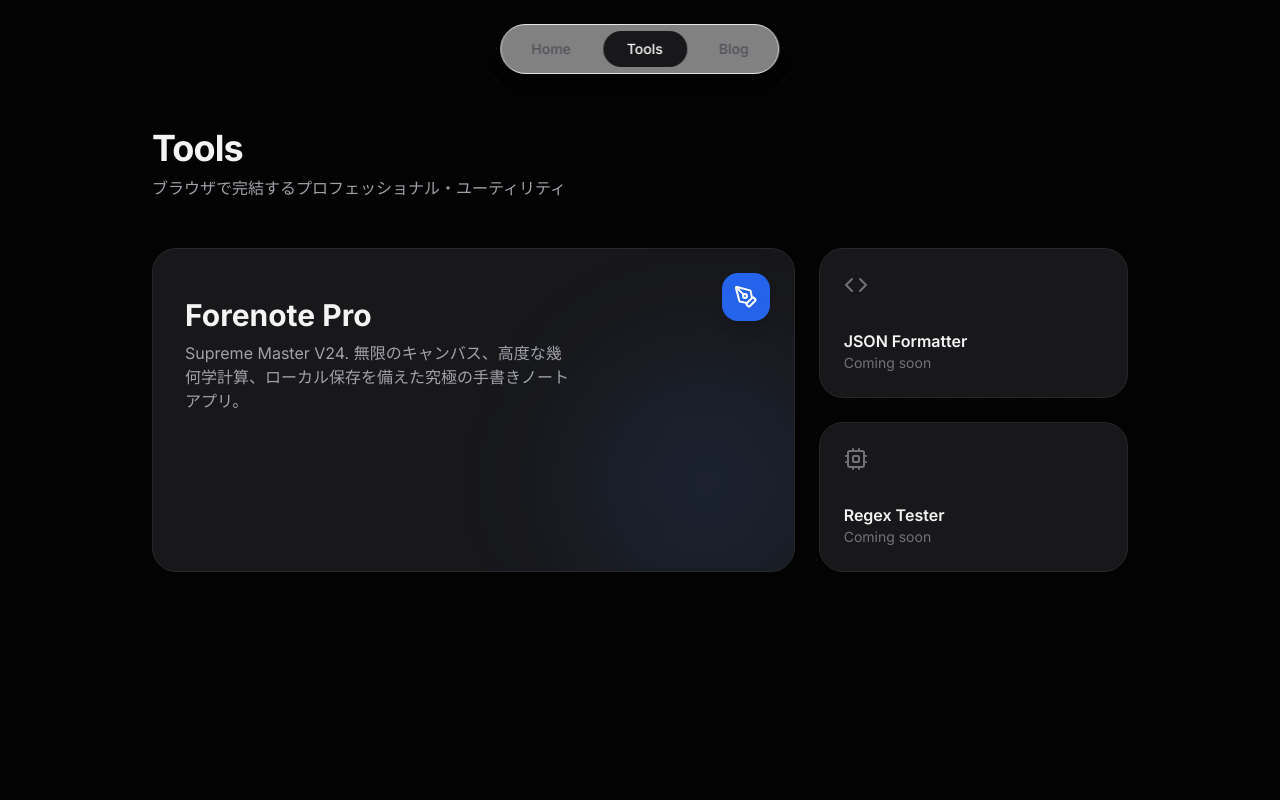
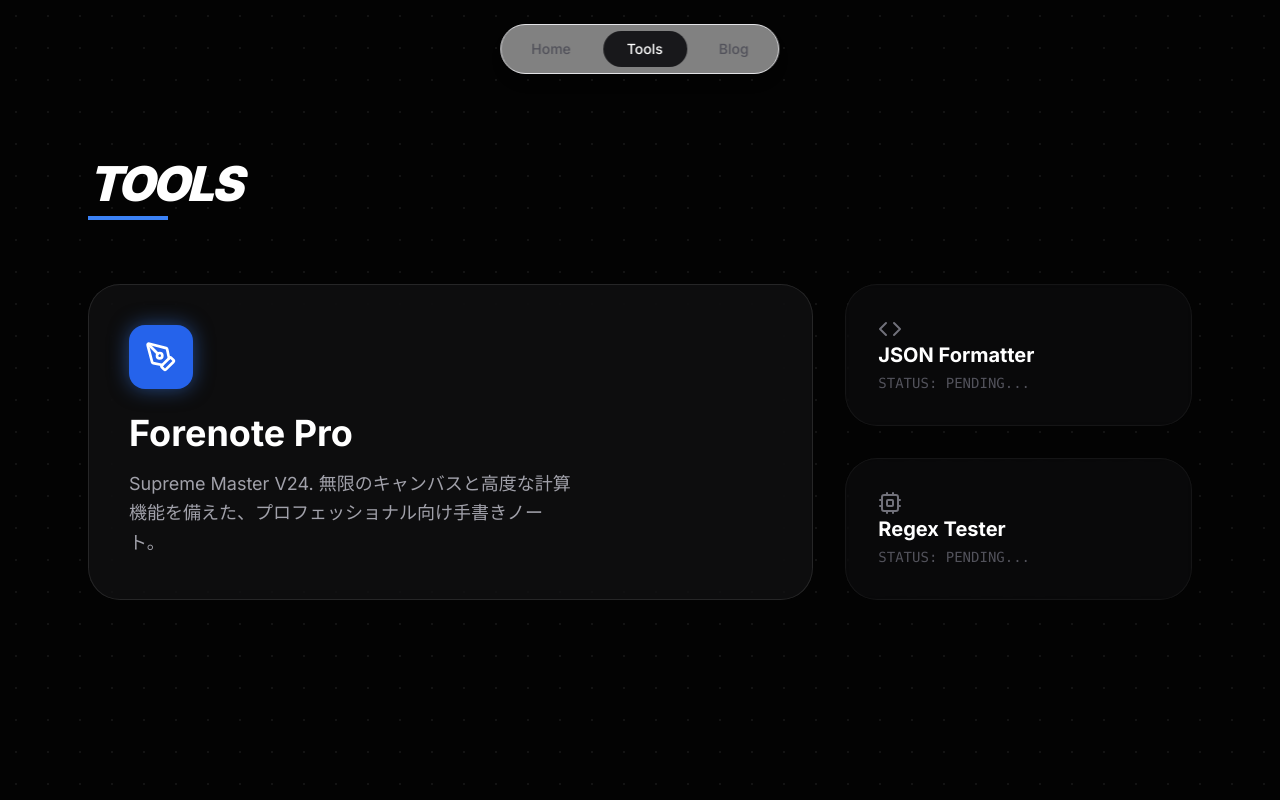
Before and after one commit to kaisei-2026/kaisei-12.-fromgoogle, a Next.js app: page /kaisei-12.-fromgoogle/tools in a window 1280 px wide. Built offline with nearby package versions, Linux system fonts and the light colour scheme.

Commit message:
Update page.tsx

```diff
--- a/app/tools/page.tsx
+++ b/app/tools/page.tsx
@@ -5,45 +5,42 @@ import { PenTool, Code, Cpu } from "lucide-react";
 
 export default function ToolsPage() {
   return (
-    <div className="min-h-screen pt-32 pb-12 px-6 max-w-5xl mx-auto">
-      <motion.div initial={{ opacity: 0, y: 10 }} animate={{ opacity: 1, y: 0 }}>
-        <h1 className="text-4xl font-bold tracking-tight">Tools</h1>
-        <p className="text-zinc-400 mt-2">ブラウザで完結するプロフェッショナル・ユーティリティ</p>
-      </motion.div>
+    <div className="min-h-screen pt-40 pb-20 px-6 max-w-6xl mx-auto">
+      <div className="mb-16">
+        <h1 className="text-5xl font-black text-white italic tracking-tighter">TOOLS</h1>
+        <div className="h-1 w-20 bg-blue-500 mt-2" />
+      </div>
 
-      <div className="grid grid-cols-1 md:grid-cols-3 gap-6 mt-12">
-        <Link href="/tools/forenote" className="md:col-span-2 md:row-span-2 group block outline-none">
+      <div className="grid grid-cols-1 md:grid-cols-3 gap-8">
+        {/* Forenote Pro */}
+        <Link href="/tools/forenote" className="md:col-span-2 md:row-span-2 group">
           <motion.div
-            whileHover={{ scale: 0.99 }}
-            whileTap={{ scale: 0.97 }}
-            className="h-full relative overflow-hidden rounded-3xl bg-zinc-900 border border-zinc-800 p-8 transition-colors hover:border-zinc-600"
+            whileHover={{ y: -8 }}
+            className="h-full relative overflow-hidden rounded-[2rem] bg-zinc-900/50 border border-white/10 p-10 backdrop-blur-xl transition-all hover:border-blue-500/50 hover:shadow-[0_0_40px_rgba(59,130,246,0.2)]"
           >
-            <div className="absolute top-6 right-6 bg-blue-600 text-white p-3 rounded-2xl shadow-lg group-hover:rotate-12 transition-transform">
-              <PenTool size={24} />
+            <div className="bg-blue-600 text-white p-4 rounded-2xl w-fit mb-6 shadow-[0_0_20px_rgba(59,130,246,0.5)]">
+              <PenTool size={32} />
             </div>
-            <h2 className="text-3xl font-bold mt-4">Forenote Pro</h2>
-            <p className="text-zinc-400 mt-2 max-w-sm">
-              Supreme Master V24. 無限のキャンバス、高度な幾何学計算、ローカル保存を備えた究極の手書きノートアプリ。
+            <h2 className="text-4xl font-bold text-white mb-4">Forenote Pro</h2>
+            <p className="text-zinc-400 text-lg leading-relaxed max-w-md">
+              Supreme Master V24. 無限のキャンバスと高度な計算機能を備えた、プロフェッショナル向け手書きノート。
             </p>
-            <div className="absolute -bottom-10 -right-10 w-64 h-64 bg-blue-500/10 rounded-full blur-3xl pointer-events-none"></div>
           </motion.div>
         </Link>
 
-        <div className="rounded-3xl bg-zinc-900 border border-zinc-800 p-6 flex flex-col justify-between">
-          <Code className="text-zinc-500" size={24} />
-          <div className="mt-8">
-            <h3 className="font-semibold">JSON Formatter</h3>
-            <p className="text-sm text-zinc-500">Coming soon</p>
+        {/* Coming Soon Cards */}
+        {[
+          { icon: <Code />, title: "JSON Formatter" },
+          { icon: <Cpu />, title: "Regex Tester" }
+        ].map((item, i) => (
+          <div key={i} className="rounded-[2rem] bg-zinc-900/30 border border-white/5 p-8 backdrop-blur-sm flex flex-col justify-between hover:bg-zinc-900/50 transition-all">
+            <div className="text-zinc-500">{item.icon}</div>
+            <div>
+              <h3 className="text-xl font-bold text-white">{item.title}</h3>
+              <p className="text-zinc-600 text-sm font-mono mt-1">STATUS: PENDING...</p>
+            </div>
           </div>
-        </div>
-
-        <div className="rounded-3xl bg-zinc-900 border border-zinc-800 p-6 flex flex-col justify-between">
-          <Cpu className="text-zinc-500" size={24} />
-          <div className="mt-8">
-            <h3 className="font-semibold">Regex Tester</h3>
-            <p className="text-sm text-zinc-500">Coming soon</p>
-          </div>
-        </div>
+        ))}
       </div>
     </div>
   );
```
